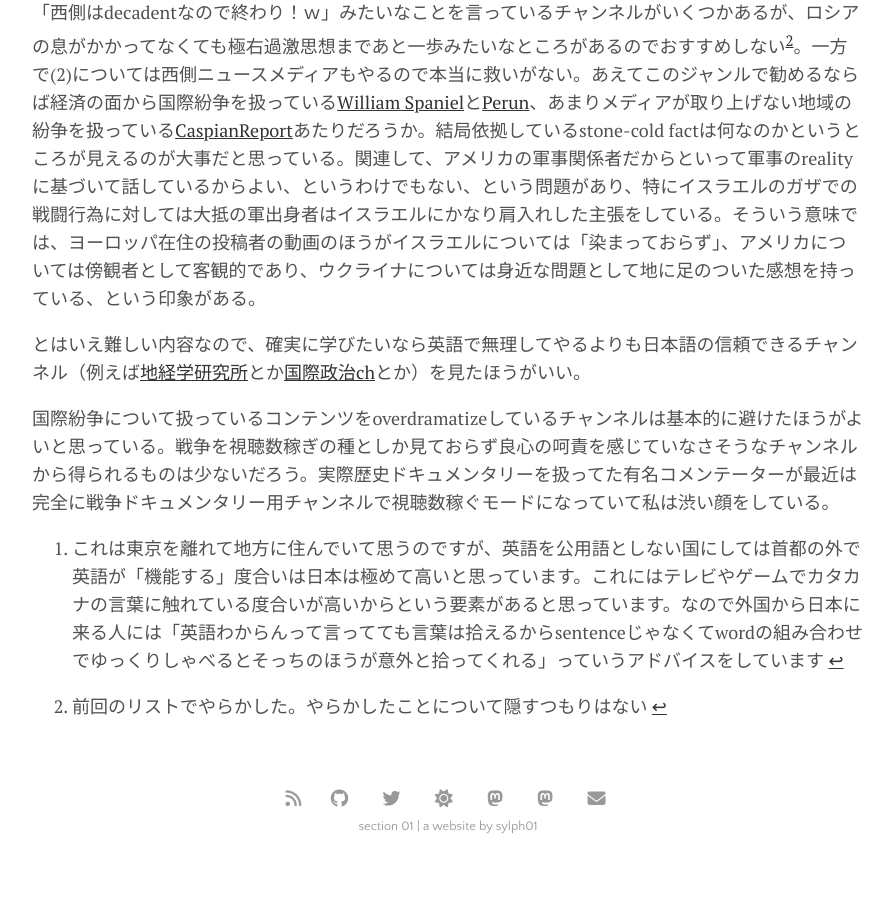
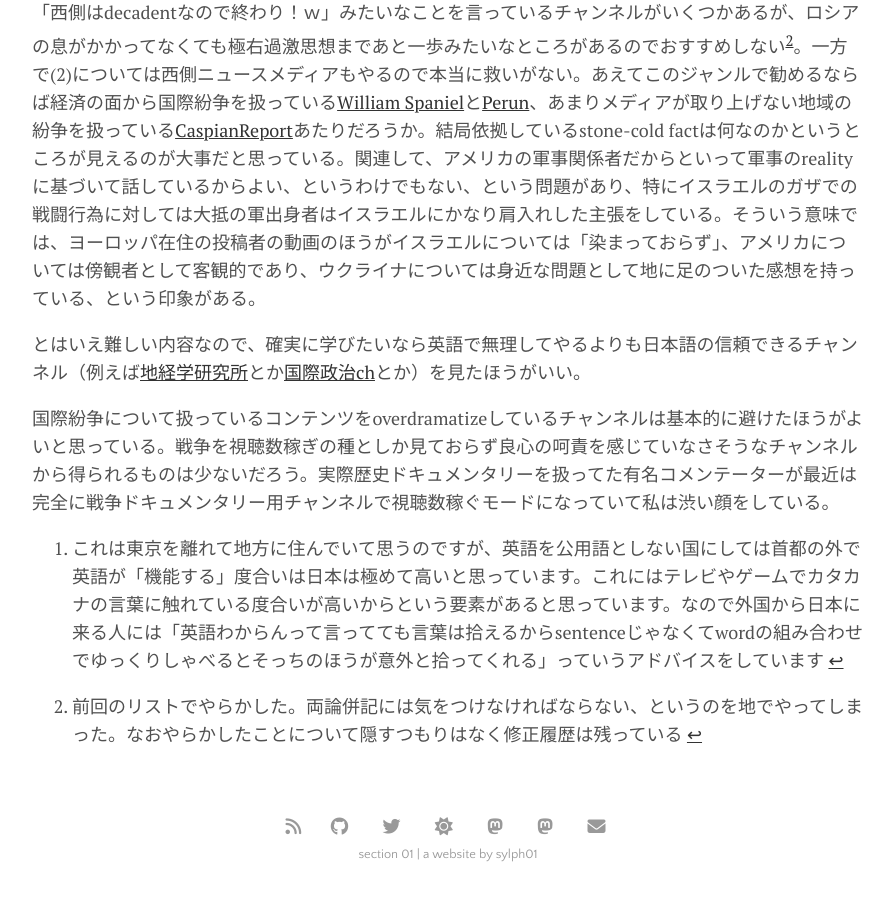
Before and after one commit to sylph01/sylph01.github.io, a Jekyll site: the page built from _posts/2024-06-29-english-youtube-2024edition.md, in a window 1280 px wide and 900 px high, scrolled down 4735 px. Shown: the whole window, without its empty margins (192-1084 px from the left). Built offline with Jekyll 4.4.1, drawn with Linux system fonts in a browser that asks for light colours; before the commit the page ends 5607 px from its top, so only the background shows below that.

Commit message:
[2024-eng-yt] some more notes

```diff
--- a/_posts/2024-06-29-english-youtube-2024edition.md
+++ b/_posts/2024-06-29-english-youtube-2024edition.md
@@ -109,7 +109,7 @@ Pokéblocks、日本語でいうポロック（ルビー・サファイア・エ
 
 国際情勢、特に進行中のロシアによるウクライナ侵攻に関するコンテンツは非常に色が出やすいのでわかりやすく、(1)ロシアにとって都合のいいことしか言っていないチャンネルはまあ息がかかってると見てよい、(2)一方で「プーチンは終わり！ｗ」「ロシアは終わり！ｗ」みたいな感じのサムネイルやタイトルを出しているチャンネルも同様に見るに値しない。(1)については歴史を扱っているチャンネルでも「西側はdecadentなので終わり！ｗ」みたいなことを言っているチャンネルがいくつかあるが、ロシアの息がかかってなくても極右過激思想まであと一歩みたいなところがあるのでおすすめしない[^2]。一方で(2)については西側ニュースメディアもやるので本当に救いがない。あえてこのジャンルで勧めるならば経済の面から国際紛争を扱っている[William Spaniel](https://www.youtube.com/@Gametheory101)と[Perun](https://www.youtube.com/@PerunAU)、あまりメディアが取り上げない地域の紛争を扱っている[CaspianReport](https://www.youtube.com/@CaspianReport)あたりだろうか。結局依拠しているstone-cold factは何なのかというところが見えるのが大事だと思っている。関連して、アメリカの軍事関係者だからといって軍事のrealityに基づいて話しているからよい、というわけでもない、という問題があり、特にイスラエルのガザでの戦闘行為に対しては大抵の軍出身者はイスラエルにかなり肩入れした主張をしている。そういう意味では、ヨーロッパ在住の投稿者の動画のほうがイスラエルについては「染まっておらず」、アメリカについては傍観者として客観的であり、ウクライナについては身近な問題として地に足のついた感想を持っている、という印象がある。
 
-[^2]: 前回のリストでやらかした。やらかしたことについて隠すつもりはない
+[^2]: 前回のリストでやらかした。両論併記には気をつけなければならない、というのを地でやってしまった。なおやらかしたことについて隠すつもりはなく修正履歴は残っている
 
 とはいえ難しい内容なので、確実に学びたいなら英語で無理してやるよりも日本語の信頼できるチャンネル（例えば[地経学研究所](https://www.youtube.com/@IOG2022)とか[国際政治ch](https://www.youtube.com/@kokusai_seiji)とか）を見たほうがいい。
 
```
